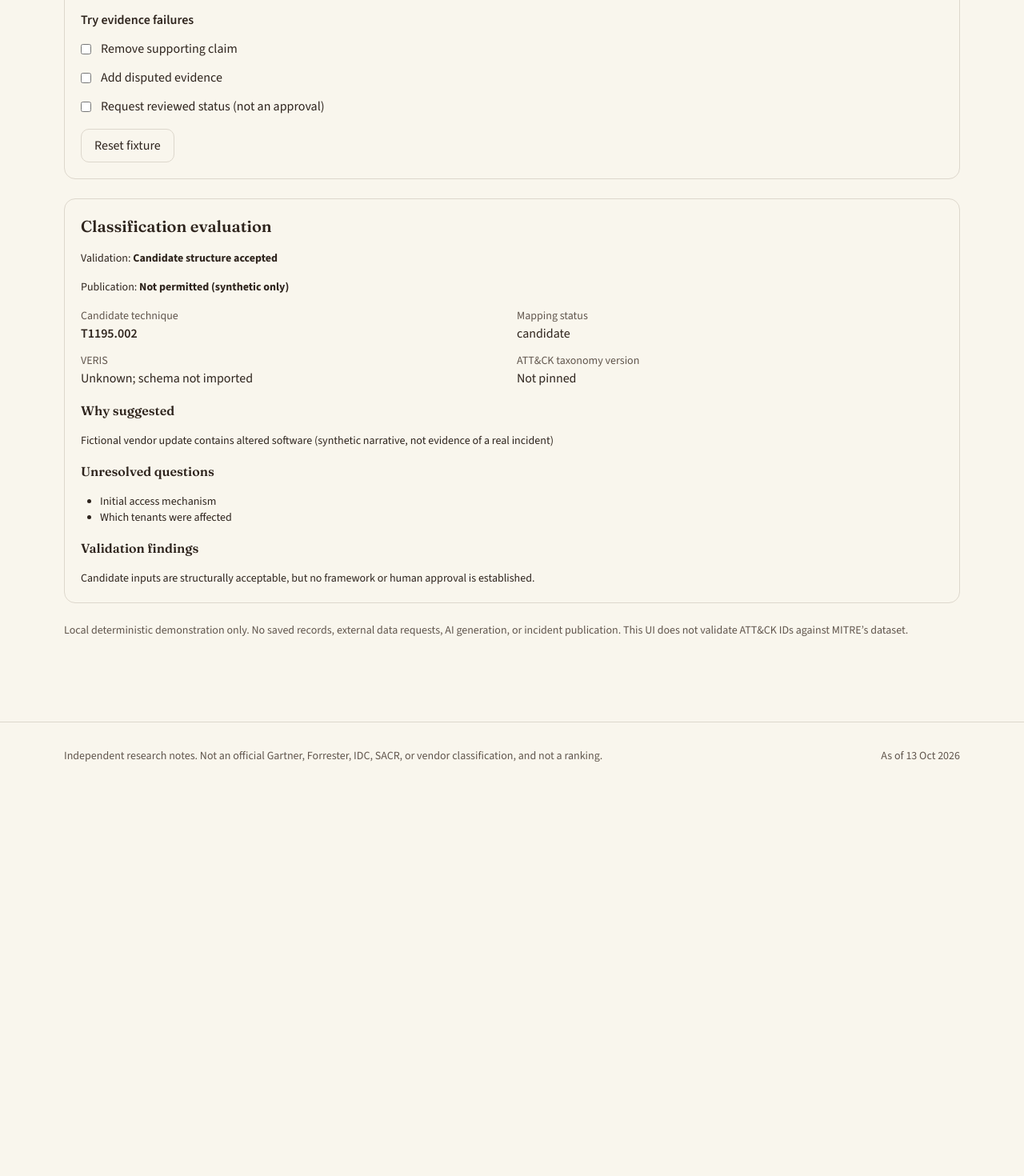
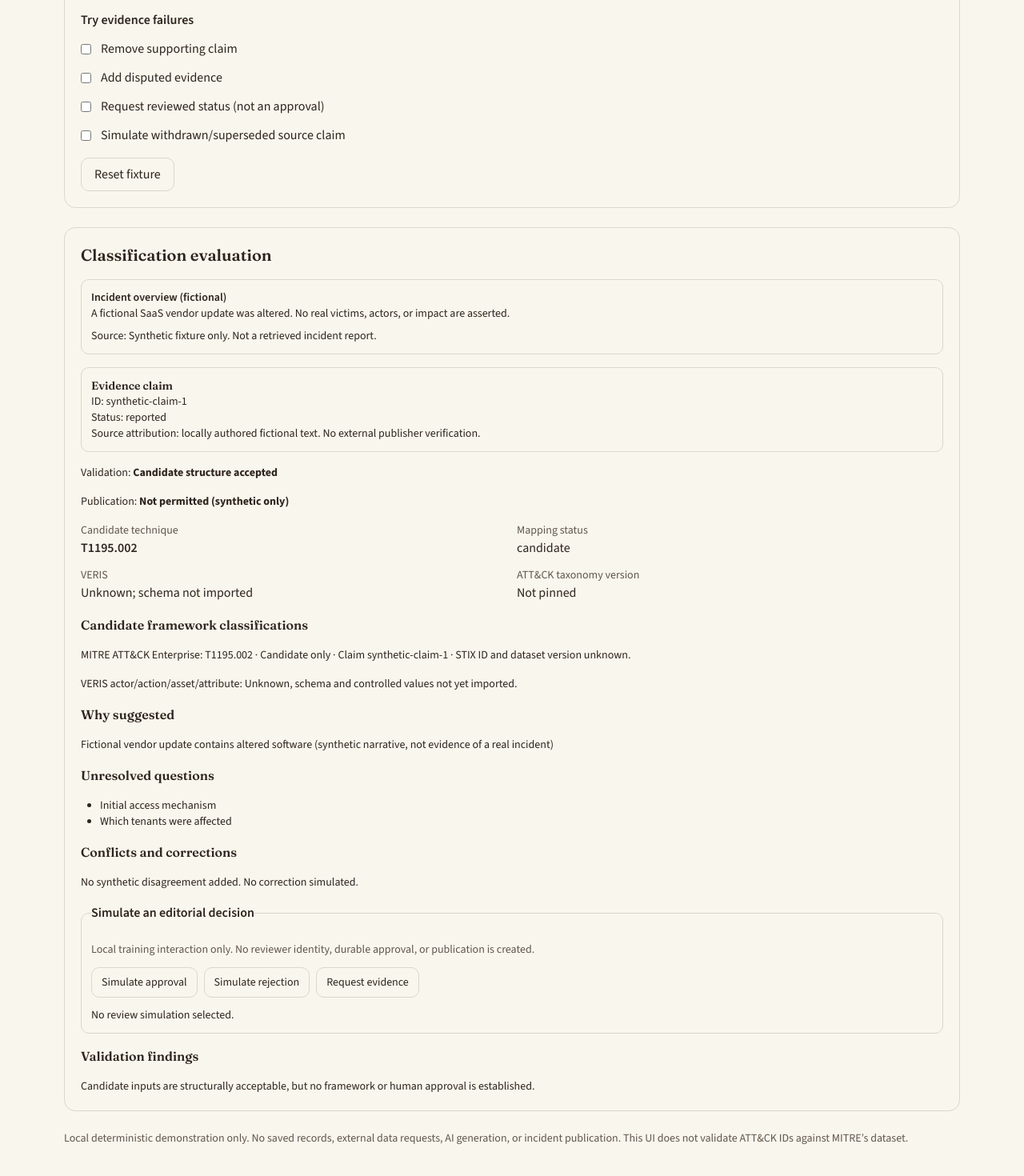
Before and after one commit to heyfunwhoa/security-market-map, a Next.js app: page /frameworks/incident-lab in a window 1280 px wide. Shown: the part 526-1996 px from the top of the page at 80% size. Before the commit the page ends 1513 px from the top, so only its background shows below. Built offline with nearby package versions, Linux system fonts and the light colour scheme.

Commit message:
feat: add fixture-only evidence review interactions and dispute warning

```diff
--- a/components/incident-lab.tsx
+++ b/components/incident-lab.tsx
@@ -29,12 +29,16 @@ export function IncidentLab() {
   const [disputed, setDisputed] = useState(false);
   const [reviewed, setReviewed] = useState(false);
   const [customId, setCustomId] = useState("");
+  const [decision, setDecision] = useState<"none" | "approve" | "reject" | "request">("none");
+  const [corrected, setCorrected] = useState(false);
   const data = fixture(scenario);
   data.mappings[0].attackId = customId.trim() || data.mappings[0].attackId;
   data.mappings[0].claimIds = missing ? ["nonexistent-claim"] : ["synthetic-claim-1"];
   if (disputed) { data.disagreements = ["Synthetic contradictory account"]; data.claims[0].status = "disputed"; }
   if (reviewed) data.mappings[0].status = "reviewed_supported";
+  if (corrected) { data.claims[0].withdrawn = true; data.claims[0].supersededBy = "synthetic-claim-2"; }
   const result = evaluateClassification(data);
+  const needsAttention = disputed || corrected || missing || result.failures.length > 0;
   return (
     <section className="mt-8 space-y-6" aria-label="Fixture incident classification workbench">
       <div className="rounded-xl border border-border p-5 space-y-4">
@@ -50,11 +54,15 @@ export function IncidentLab() {
           <label className="flex items-center gap-3"><input type="checkbox" checked={missing} onChange={event => setMissing(event.target.checked)} /> Remove supporting claim</label>
           <label className="flex items-center gap-3"><input type="checkbox" checked={disputed} onChange={event => setDisputed(event.target.checked)} /> Add disputed evidence</label>
           <label className="flex items-center gap-3"><input type="checkbox" checked={reviewed} onChange={event => setReviewed(event.target.checked)} /> Request reviewed status (not an approval)</label>
+          <label className="flex items-center gap-3"><input type="checkbox" checked={corrected} onChange={event => setCorrected(event.target.checked)} /> Simulate withdrawn/superseded source claim</label>
         </fieldset>
-        <button type="button" onClick={() => {setMissing(false);setDisputed(false);setReviewed(false);setCustomId("");setScenario("saas");}} className="rounded-lg border border-border px-4 py-2 focus-visible:outline-2 focus-visible:outline-offset-2">Reset fixture</button>
+        <button type="button" onClick={() => {setMissing(false);setDisputed(false);setReviewed(false);setCustomId("");setScenario("saas");setDecision("none");setCorrected(false);}} className="rounded-lg border border-border px-4 py-2 focus-visible:outline-2 focus-visible:outline-offset-2">Reset fixture</button>
       </div>
       <div className="rounded-xl border border-border p-5 space-y-4" aria-live="polite">
         <h2 className="text-xl font-semibold">Classification evaluation</h2>
+        {needsAttention && <p role="alert" className="rounded-lg border border-amber-700 bg-amber-50 p-3 text-sm font-semibold text-amber-950">Evidence requires attention: {disputed ? "Disputed source. " : ""}{corrected ? "Source claim withdrawn or superseded. " : ""}{missing ? "Supporting claim missing. " : ""}{result.failures.length ? "Validation conditions unmet." : "Not approved."}</p>}
+        <div className="rounded-lg border border-border p-3 text-sm"><p className="font-semibold">Incident overview (fictional)</p><p>{scenario === "saas" ? "A fictional SaaS vendor update was altered." : "A fictional package dependency was altered."} No real victims, actors, or impact are asserted.</p><p className="mt-2">Source: Synthetic fixture only. Not a retrieved incident report.</p></div>
+        <div className="rounded-lg border border-border p-3 text-sm"><h3 className="font-semibold">Evidence claim</h3><p>ID: {data.claims[0].id}</p><p>Status: {data.claims[0].status}{corrected ? " · superseded by synthetic-claim-2" : ""}</p><p>Source attribution: locally authored fictional text. No external publisher verification.</p></div>
         <p className="text-sm">Validation: <strong>{result.valid ? "Candidate structure accepted" : "Blocked by validation"}</strong></p>
         <p className="text-sm">Publication: <strong>Not permitted (synthetic only)</strong></p>
         <dl className="grid gap-3 sm:grid-cols-2">
@@ -63,10 +71,13 @@ export function IncidentLab() {
           <div><dt className="text-sm text-muted-foreground">VERIS</dt><dd>Unknown; schema not imported</dd></div>
           <div><dt className="text-sm text-muted-foreground">ATT&CK taxonomy version</dt><dd>Not pinned</dd></div>
         </dl>
+        <h3 className="font-semibold">Candidate framework classifications</h3><p className="text-sm">MITRE ATT&CK Enterprise: {data.mappings[0].attackId} · Candidate only · Claim {data.mappings[0].claimIds.join(", ")} · STIX ID and dataset version unknown.</p><p className="text-sm">VERIS actor/action/asset/attribute: Unknown, schema and controlled values not yet imported.</p>
         <h3 className="font-semibold">Why suggested</h3>
         <p className="text-sm">{data.mappings[0].rationale} (synthetic narrative, not evidence of a real incident)</p>
         <h3 className="font-semibold">Unresolved questions</h3>
         <ul className="list-disc pl-6 text-sm">{data.unknowns.map(x=><li key={x}>{x}</li>)}</ul>
+        <h3 className="font-semibold">Conflicts and corrections</h3><p className="text-sm">{data.disagreements.length ? data.disagreements.join("; ") : "No synthetic disagreement added."} {corrected ? "The prior claim is withdrawn; replacement is not reviewed." : "No correction simulated."}</p>
+        <fieldset className="rounded-lg border border-border p-3 space-y-3"><legend className="font-semibold">Simulate an editorial decision</legend><p className="text-sm text-muted-foreground">Local training interaction only. No reviewer identity, durable approval, or publication is created.</p><div className="flex flex-wrap gap-2">{(["approve","reject","request"] as const).map(action => <button key={action} type="button" aria-pressed={decision === action} onClick={() => setDecision(action)} className="rounded-lg border border-border px-3 py-2 text-sm focus-visible:outline-2 focus-visible:outline-offset-2">{action === "request" ? "Request evidence" : action === "approve" ? "Simulate approval" : "Simulate rejection"}</button>)}</div><p role="status" className="text-sm font-medium">{decision === "none" ? "No review simulation selected." : decision === "approve" ? "Approval simulation only: cannot approve or publish this record." : decision === "reject" ? "Rejection simulation only: no record has been changed." : "Evidence-request simulation only: no request has been sent."}</p></fieldset>
         <h3 className="font-semibold">Validation findings</h3>
         {result.failures.length ? <ul className="list-disc pl-6 text-sm">{result.failures.map((x,i)=><li key={i}>{x}</li>)}</ul> : <p className="text-sm">Candidate inputs are structurally acceptable, but no framework or human approval is established.</p>}
       </div>
```
